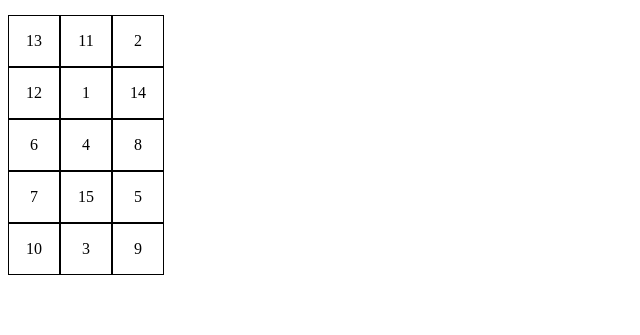
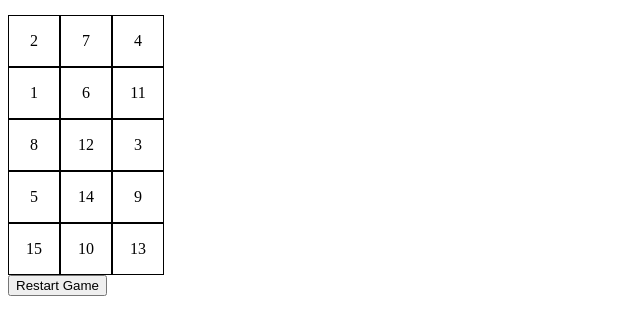
Before and after one commit to Eyx4/15puz, a plain HTML site: page index.html in a window 1280 px wide. Both pictures are taken after a click on the button "Sign In". Shown: the part 129-464 px from the top of the page, without its empty margins (0-640 px from the left). Drawn offline with Linux system fonts and the light colour scheme.

Commit message:
Update index.html
Beta 1.04

```diff
--- a/index.html
+++ b/index.html
@@ -40,6 +40,7 @@
     <p>Your 15 ID: <span id="roblox-id">N/A</span></p>
     <h3>15 ID Game</h3>
     <div id="puzzle-container"></div>
+    <button id="restart-button">Restart Game</button>
 </div>
 
 <script>
@@ -57,13 +58,22 @@
 
     // Initialize puzzle game
     const puzzleContainer = document.getElementById("puzzle-container");
-    const tiles = [];
+    let tiles = [];
+    initializeTiles();
+
+    // Function to initialize puzzle pieces
+    function initializeTiles() {
+        // Clear previous tiles
+        puzzleContainer.innerHTML = '';
+        tiles = [];
         for (let i = 0; i < 15; i++) {
             const tile = document.createElement("div");
             tile.className = "puzzle-piece";
             tile.textContent = i + 1;
             tiles.push(tile);
             puzzleContainer.appendChild(tile);
+        }
+        shuffleTiles();
     }
 
     // Function to shuffle puzzle pieces
@@ -80,7 +90,11 @@
         document.getElementById("roblox-id").textContent = robloxID;
         document.getElementById("signin").style.display = "none";
         document.getElementById("profile").style.display = "block";
-        shuffleTiles();
+    });
+
+    // Event listener for restart button click
+    document.getElementById("restart-button").addEventListener("click", function() {
+        initializeTiles();
     });
 </script>
 
```
Lines whose indentation alone changed are shown as unchanged.
